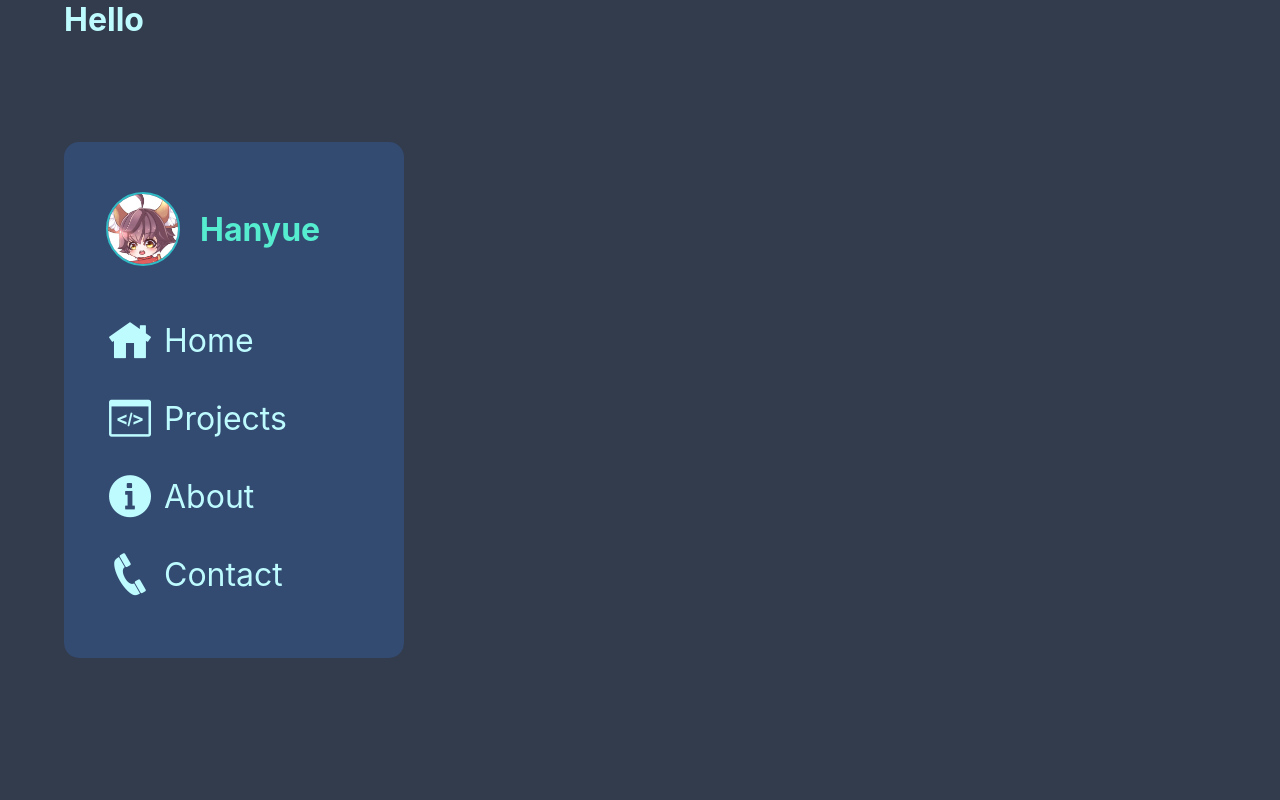
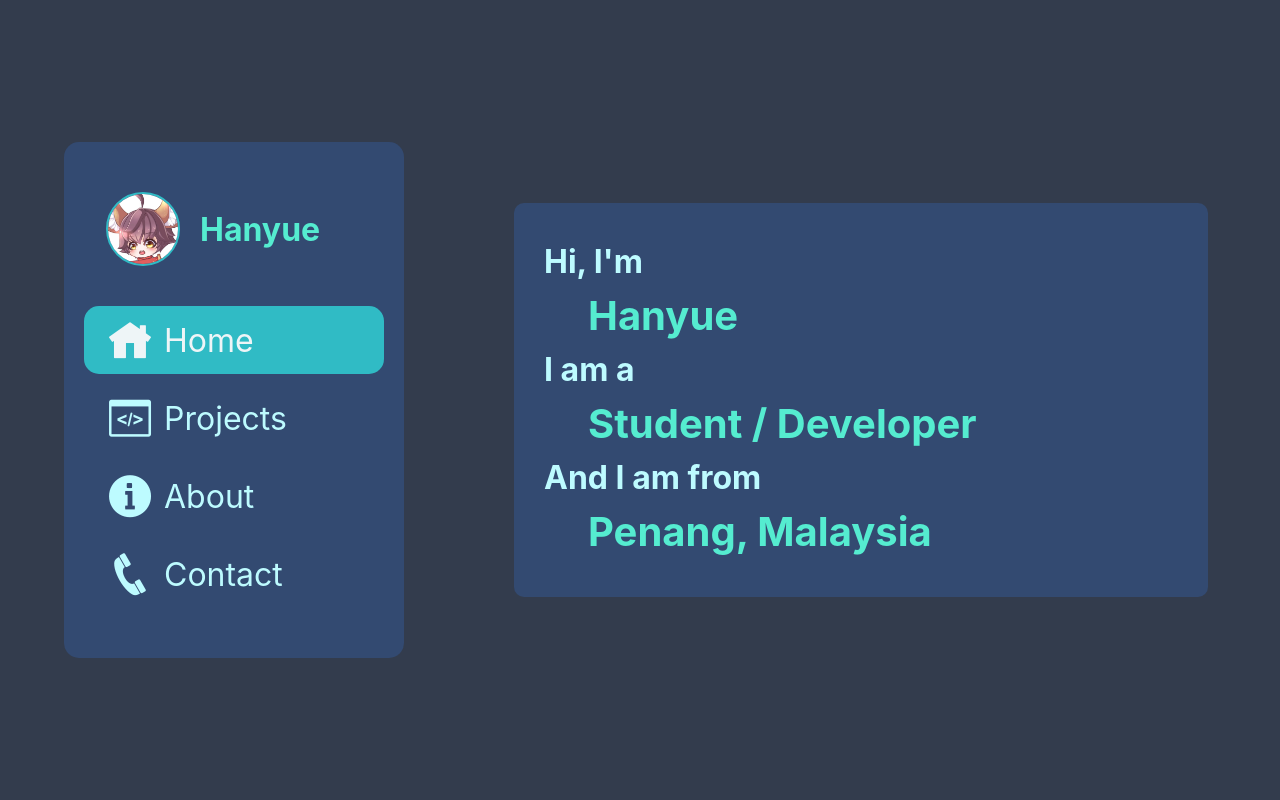
Before and after one commit to hanyue1014/xb-portfolio-v2, a React (Create React App) app: page / in a window 1280 px wide. Shown: the top 800 px of the page. Built offline with nearby package versions, Linux system fonts and the light colour scheme.

Commit message:
Added multiple dummy sections and smooth scroll functionality

```diff
--- a/package.json
+++ b/package.json
@@ -9,6 +9,7 @@
     "react": "^17.0.2",
     "react-dom": "^17.0.2",
     "react-scripts": "4.0.3",
+    "react-scroll": "^1.8.4",
     "web-vitals": "^1.1.2"
   },
   "scripts": {
--- a/src/App.js
+++ b/src/App.js
@@ -1,12 +1,25 @@
 import './App.css';
 
 import Nav from './components/Nav'
+import Section from './components/Sections';
+import Land from './components/Sections/Land';
 
 function App() {
   return (
     <div className="App">
-      <h1>Hello</h1>
       <Nav />
+      <Section id='Home'>
+        <Land />
+      </Section>
+      <Section id='Projects'>
+        <Land />
+      </Section>
+      <Section id='About'>
+        <Land />
+      </Section>
+      <Section id='Contact'>
+        <Land />
+      </Section>
     </div>
   );
 }
--- a/src/components/Nav/NavLink.js
+++ b/src/components/Nav/NavLink.js
@@ -1,16 +1,20 @@
 import React from 'react'
+import { Link } from 'react-scroll'
 
 import classes from './styles/navlink.module.css'
 
 function NavLink(props) {
   return (
-    <div
-      className={`${classes.navLink} ${props.active ? classes.active : ''}`}
-      onClick={() => props.onClick(props.linksTo)}
+    <Link
+      spy={true}
+      smooth={true}
+      to={props.linksTo}
+      className={classes.navLink}
+      activeClass={classes.active}
     >
       <i className={`icofont-${props.iconName} ${classes.navIcon}`}></i>
       <p>{props.linksTo}</p>
-    </div>
+    </Link>
   )
 }
 
--- a/src/components/Nav/NavLinkContainer.js
+++ b/src/components/Nav/NavLinkContainer.js
@@ -22,14 +22,6 @@ const ICONS = [
 ]
 
 function NavLinkContainer() {
-  const [active, setActive] = useState('none')
-
-  const updateLink = (link) => {
-    window.console.log(link)
-    setActive(link)
-    window.location.href = `#${link}`
-  }
-
   return (
     <div>
       {
@@ -38,8 +30,7 @@ function NavLinkContainer() {
             key={index}
             iconName={icon.fontClassName}
             linksTo={icon.linksTo}
-            active={active === icon.linksTo}
-            onClick={updateLink}/>
+          />
         ))
       }
     </div>
--- a/src/components/Nav/styles/index.module.css
+++ b/src/components/Nav/styles/index.module.css
@@ -5,6 +5,7 @@
   max-width: 350px;
   position: fixed;
   top: 50%;
+  z-index: 9999;
   transform: translateY(-50%);
   border-radius: 15px;
 }
--- /dev/null
+++ b/src/components/Sections/Land/index.js
@@ -0,0 +1,19 @@
+import React from 'react'
+
+import classes from '../styles/sections.module.css'
+import landClasses from '../styles/land.module.css'
+
+function Land() {
+  return (
+    <div className={`${classes.sectionContents} ${landClasses.land}`}>
+      <h1>Hi, I'm</h1>
+      <h1 className={landClasses.highlight}>Hanyue</h1>
+      <h1>I am a</h1>
+      <h1 className={landClasses.highlight}>Student / Developer</h1>
+      <h1>And I am from</h1>
+      <h1 className={landClasses.highlight}>Penang, Malaysia</h1>
+    </div>
+  )
+}
+
+export default Land
--- /dev/null
+++ b/src/components/Sections/index.js
@@ -0,0 +1,14 @@
+import React from 'react'
+
+import classes from './styles/sections.module.css'
+
+/* A wrapper for all different sections out there in their individual folders */
+function Section(props) {
+  return (
+    <div className={classes.sections} id={props.id}>
+      {props.children}
+    </div>
+  )
+}
+
+export default Section
--- /dev/null
+++ b/src/components/Sections/styles/land.module.css
@@ -0,0 +1,9 @@
+.land h1 {
+  line-height: 1.5em;
+}
+
+.highlight {
+  color: var(--keyword);
+  font-size: 2.5em;
+  margin-left: 1.1em;
+}
--- /dev/null
+++ b/src/components/Sections/styles/sections.module.css
@@ -0,0 +1,20 @@
+/*
+all sections will be full width and full height on pc
+with a smaller div inside (maybe positioned absolute)
+*/
+.sections {
+  height: 100vh;
+  position: relative;
+}
+
+.sectionContents {
+  position: absolute;
+  /* the nested divs inside should default to 55% width */
+  width: 55%;
+  background-color: var(--container-bg);
+  padding: 35px 30px;
+  border-radius: 10px;
+  top: 50%;
+  margin-left: 450px;
+  transform: translateY(-50%);
+}
```
Also changed, not shown: 1 other file (tests, documents, lock files or other folders).
